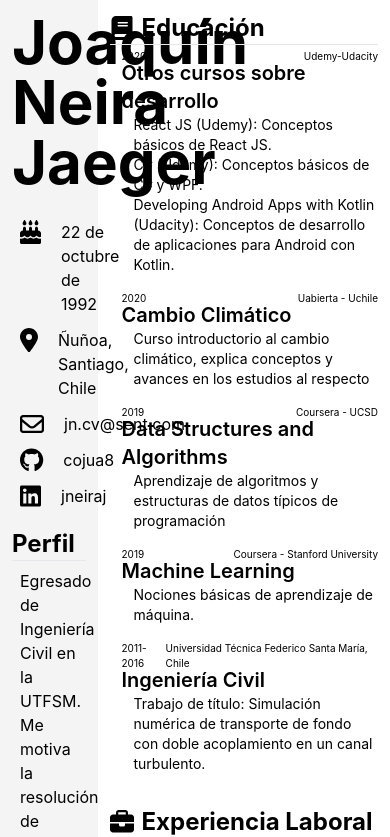
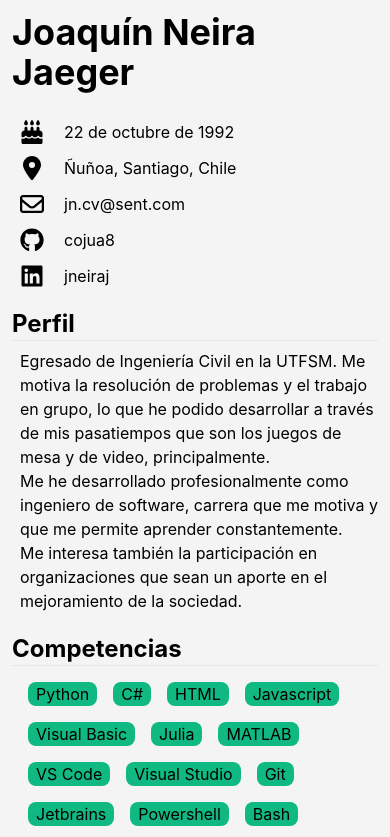
Before and after one commit to cojua8/CurriculumVitae, a React (Create React App) app: page / in a window 390 px wide. Shown: the top 837 px of the page. Built offline with nearby package versions, Linux system fonts and the light colour scheme.

Commit message:
phone media queries

```diff
--- a/src/App.tsx
+++ b/src/App.tsx
@@ -4,11 +4,11 @@ import Sidebar from "./components/Sidebar";
 const App = () => {
   return (
     <div className="grid">
-      <div className="grid grid-cols-8 md:grid-cols-6">
-        <div className="col-span-2 p-3 bg-zinc-100">
+      <div className="grid md:grid-cols-6 lg:grid-cols-8">
+        <div className="md:col-span-2 p-3 bg-zinc-100">
           <Sidebar />
         </div>
-        <div className="p-3 col-span-6 md:col-span-4">
+        <div className="p-3 md:col-span-4 lg:col-span-6">
           <Experience />
         </div>
       </div>
--- a/src/components/Sidebar.tsx
+++ b/src/components/Sidebar.tsx
@@ -7,7 +7,7 @@ import Skills from "./sidebar_components/Skills";
 const Sidebar = () => {
   return (
     <div>
-      <p className="text-6xl md:text-4xl mb-7 font-bold">
+      <p className="text-4xl lg:text-5xl mb-7 font-bold">
         Joaquín Neira Jaeger
       </p>
 
```
